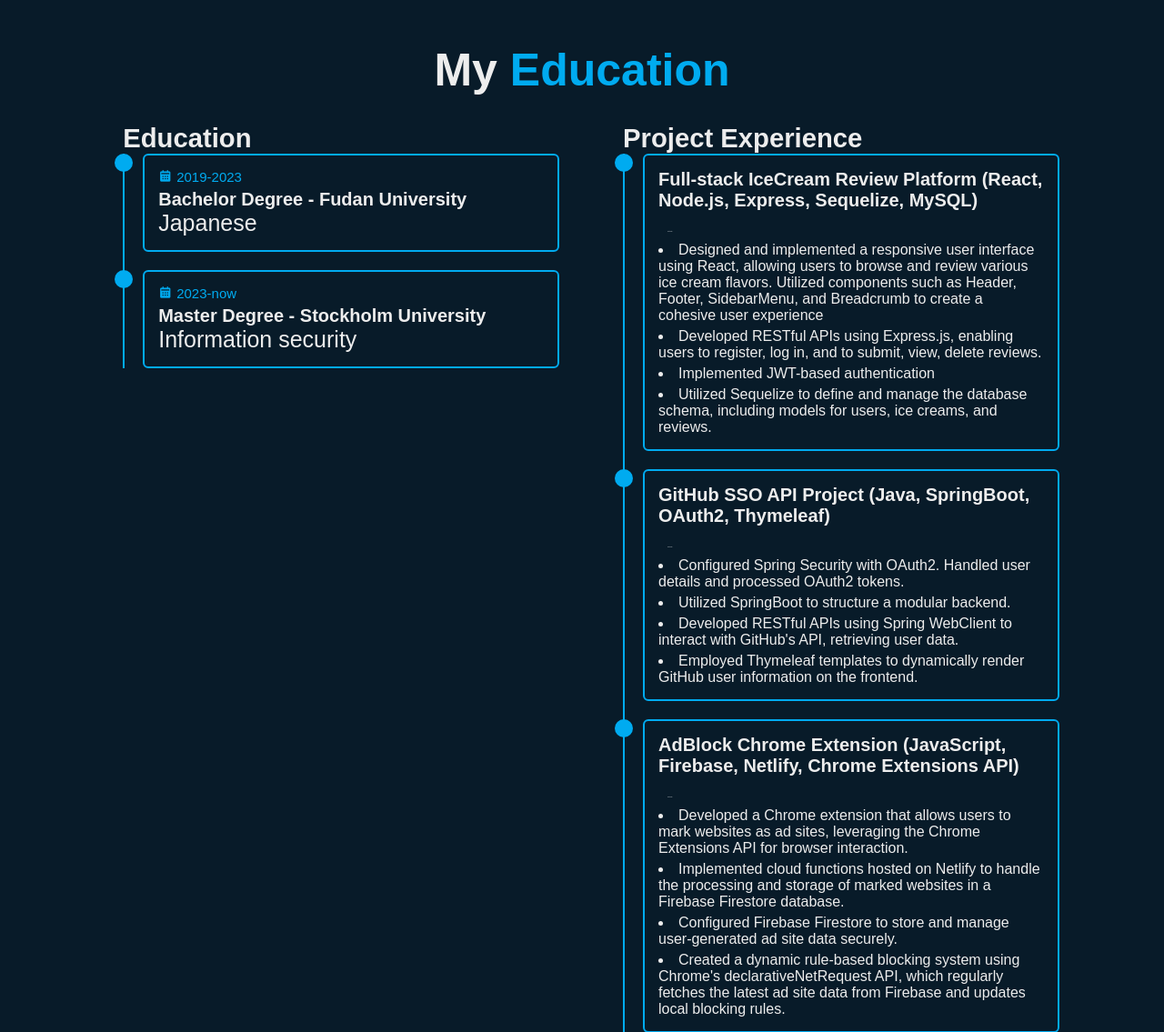
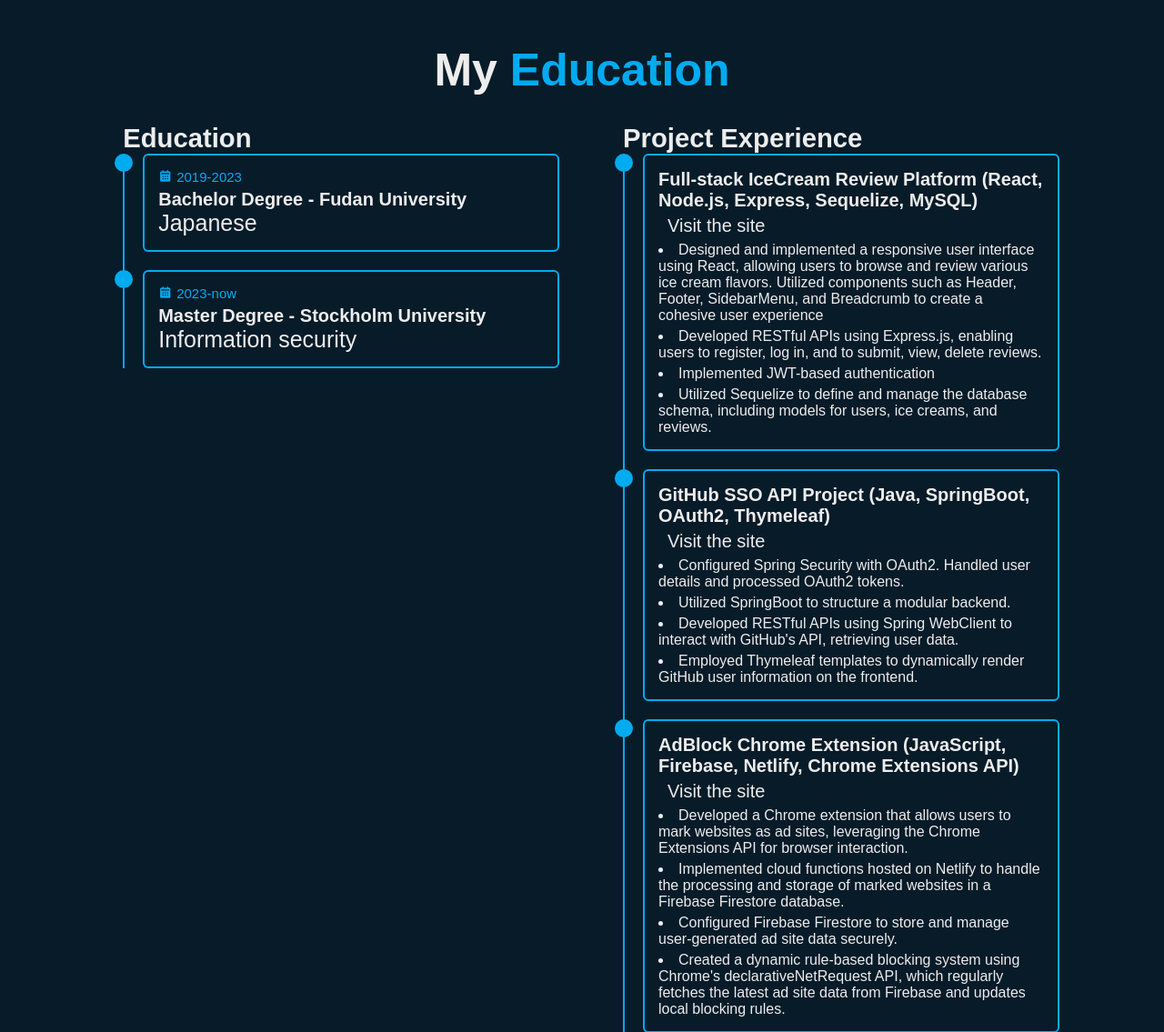
Before and after one commit to eta111222/portfolio, a PHP site: page /index.html in a window 1280 px wide. Shown: the part 1881-3016 px from the top of the page at 91% size. Run offline with PHP 8.4, Linux system fonts and the light colour scheme; some web fonts are replaced.

Commit message:
amplify the font size of vist the site

```diff
--- a/css/style.css
+++ b/css/style.css
@@ -381,10 +381,10 @@
 }
 
 .education-content .content a {
-    font-size: 0.1rem;
+    font-size: 2rem;
     text-decoration: none;
     margin-left: 10px;
-    color: #ededed;
+    color: var(--main-color)；
 }
 
 .education-content .content a:hover {
--- a/index.html
+++ b/index.html
@@ -116,7 +116,6 @@
                         <div class="content">
                             <h3>GitHub SSO API Project (Java, SpringBoot, OAuth2, Thymeleaf)</h3>
                             <a href="https://spotify-sso-api-e167419844af.herokuapp.com">Visit the site</a>
-
 
                             <li>Configured Spring Security with OAuth2. Handled user details and processed OAuth2 tokens.</li>
                             <li>Utilized SpringBoot to structure a modular backend.</li>
```
